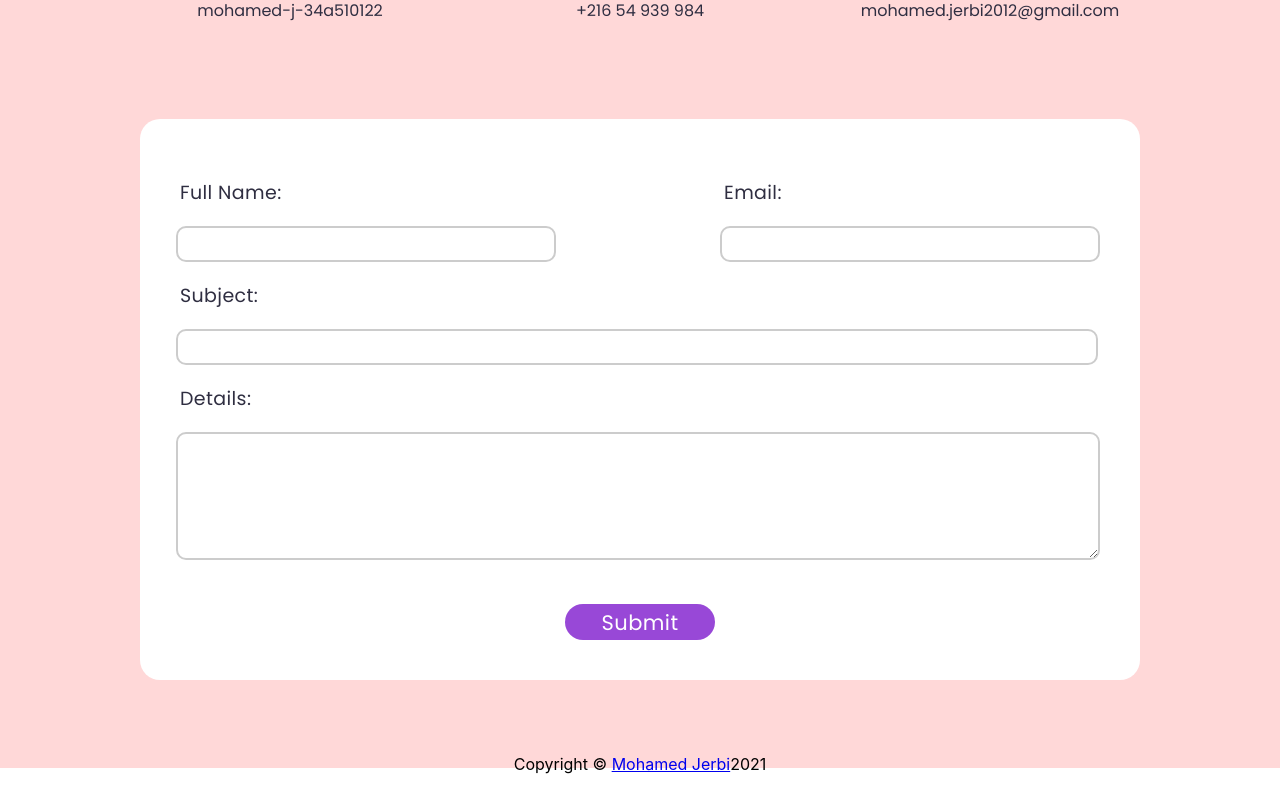
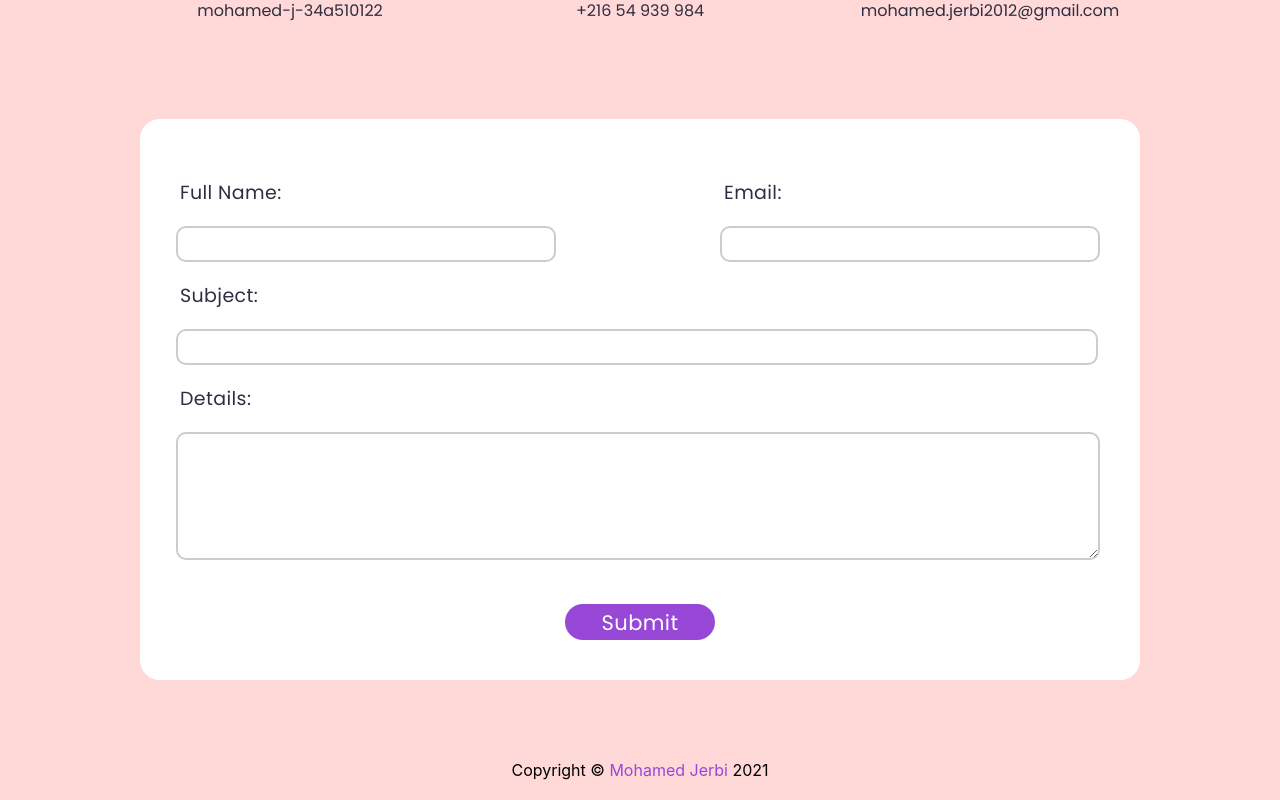
Before and after one commit to MohamedJerbi/portfolio, a React (Create React App) app: page / in a window 1280 px wide. Shown: the part 2486-3286 px from the top of the page. Before the commit the page ends 3260 px from the top, so only its background shows below. Built offline with nearby package versions, Linux system fonts and the light colour scheme; the HTML template or start-up script is replaced by a standard one; a web font is replaced by a local one.

Commit message:
styled the copyrights text

```diff
--- a/src/App.tsx
+++ b/src/App.tsx
@@ -43,7 +43,11 @@ const generateStyles: (mobile: boolean) => StyleHTMLAttributes = (
   copyrights: {
     backgroundColor: "#FFD8D8",
     textAlign: "center",
-    lineHeight: 0.5,
+    height: 40,
+  },
+  link: {
+    textDecoration: "none",
+    color: "#9848D7",
   },
 });
 
@@ -79,10 +83,15 @@ function App() {
       <Contact mobile={mobile} />
       <div style={styles.copyrights}>
         {"Copyright © "}
-        <a color="inherit" href="https://mohamedjerbi.me" target="_blank">
+        <a
+          style={styles.link}
+          href="https://mohamedjerbi.me"
+          target="_blank"
+          rel="noreferrer"
+        >
           Mohamed Jerbi
         </a>
-        {new Date().getFullYear()}
+        {" " + new Date().getFullYear()}
       </div>
     </div>
   );
```
